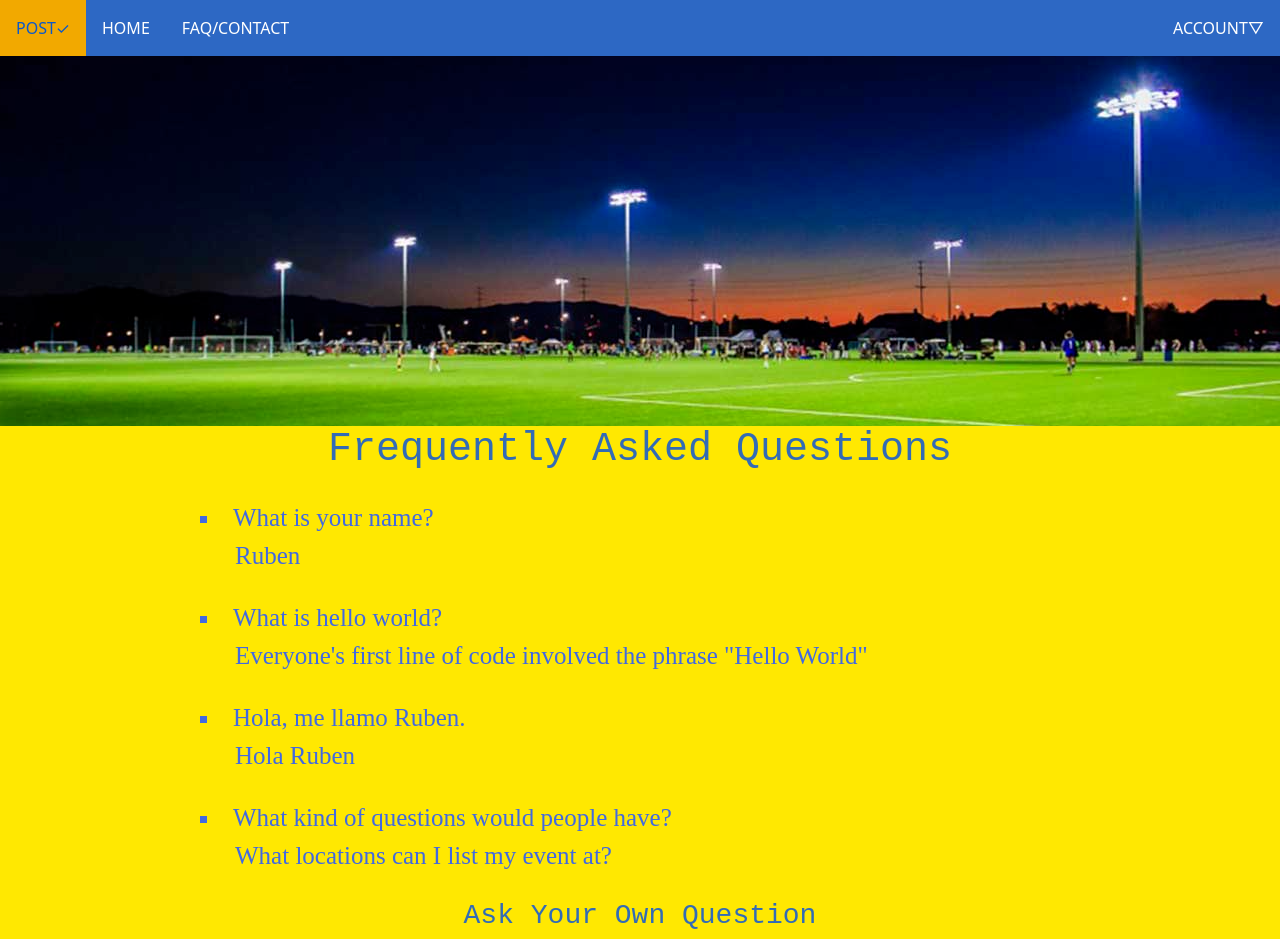
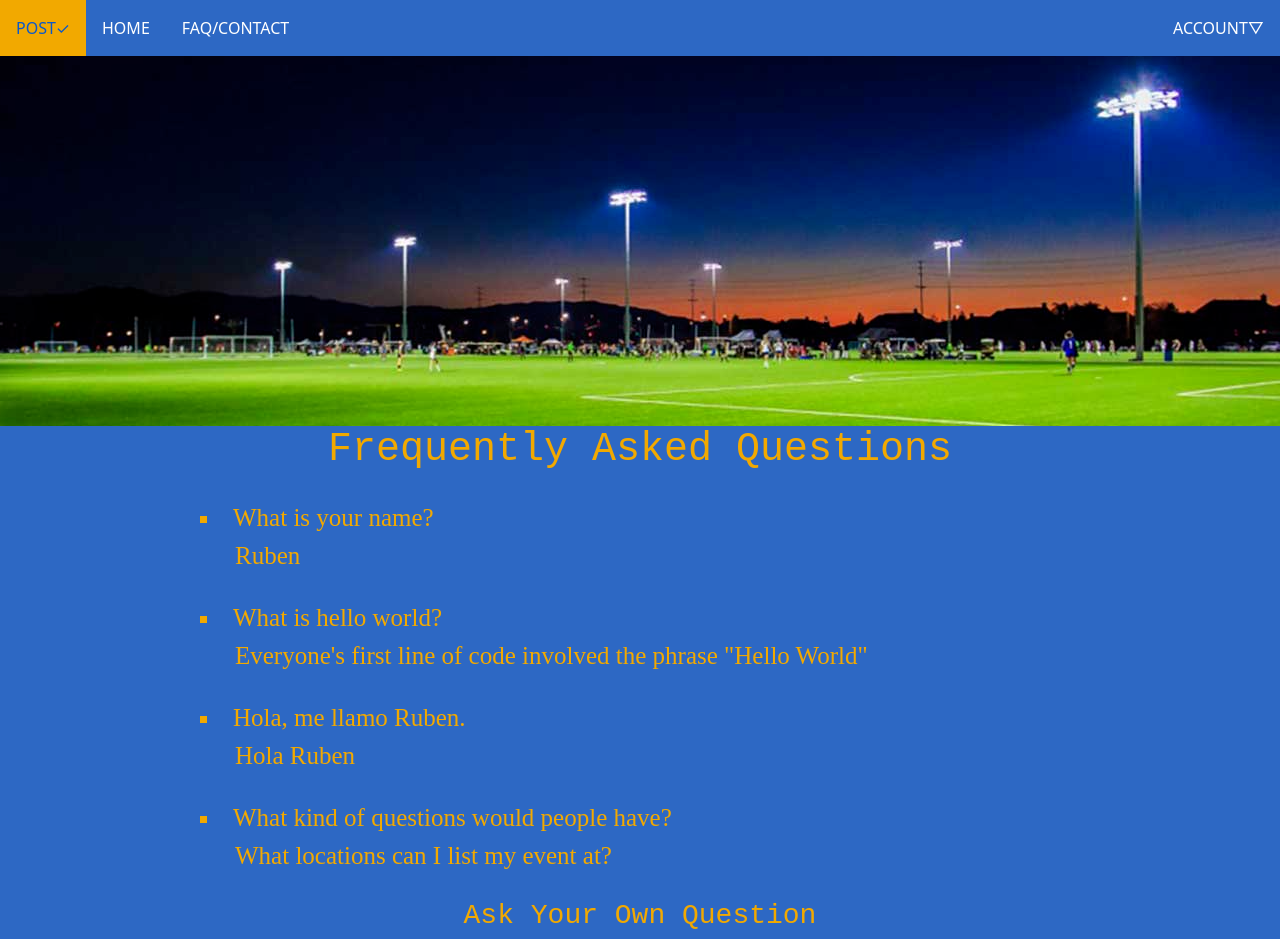
Before and after one commit to maxdalton01/bSports, a React (Create React App) app in the folder frontend/: page /FAQ in a window 1280 px wide. Shown: the top 939 px of the page. Built offline with nearby package versions, Linux system fonts and the light colour scheme.

Commit message:
updated components folder name

```diff
--- a/frontend/src/Components/CreateAcc.css
+++ /dev/null
@@ -1,16 +0,0 @@
-.group {
-    text-align: center;
-}
-
-.userEntry {
-    margin-top: 15px;
-    margin-right: 100px;
-    margin-left: 96px;
-    margin-bottom: 15px;
-}
-
-.passEntry {
-    margin-right: 100px;
-    margin-left: 100px;
-    margin-bottom: 15px;
-}
--- a/frontend/src/Components/CreateAcc.js
+++ /dev/null
@@ -1,43 +0,0 @@
-import React, {Component} from "react";
-import "./CreateAcc.css"
-
-class CreateAcc extends Component {
-    constructor(props){
-        super(props);
-        this.state = {username: '', password: ''};
-        this.handleSubmit = this.handleSubmit.bind(this);
-        this.handleChange = this.handleChange.bind(this);
-    }
-
-    handleChange(event) {
-        this.setState({value: event.target.value});
-    }
-
-    handleSubmit(event) {
-        alert('A name was submitted: ' + this.state.username);
-        alert('A password was submitted: ' + this.state.password);
-        event.preventDefault();
-    }
-
-    render() {
-        return (
-            <form className="group" onSubmit={this.handleSubmit}>
-                <h3 className="signUp">Sign Up</h3>
-
-                <div className="username">
-                    <label>Username</label>
-                    <input type="text" username={this.state.value} onChange={this.handleChange} className="userEntry" placeholder="Username" />
-                </div>
-
-                <div className="password">
-                    <label>Password</label>
-                    <input type="password" password={this.state.value} onChange={this.handleChange} className="passEntry" placeholder="Enter password" />
-                </div>
-
-                <button type="submit" className="button">Sign Up</button>
-            </form>
-        );
-    }
-}
-
-export default CreateAcc;
--- a/frontend/src/Components/FAQ.css
+++ /dev/null
@@ -1,37 +0,0 @@
-.header {
-    color: #326bb6;
-    background-color: #ffe801;
-    text-align: center;
-    font-family: Courier New;
-}
-
-.questions {
-    font-family: Poppins;
-    margin-left: 200px;
-    text-align: left;
-    font-size: 25px;
-    color: royalblue;
-    margin-right: 200px;
-    margin-top: 25px;
-    margin-bottom: 25px;
-    list-style-type: square;
-}
-
-.submitQuestion {
-    margin-right: 200px;
-    margin-left: 200px;
-    margin-bottom: 10px;
-}
-
-.submitButton {
-    margin-bottom: 100px;
-}
-
-.answers {
-    text-indent: 35px;
-}
-
-.topImage {
-    height: auto;
-    width: 100%;
-}
--- a/frontend/src/Components/FAQ.js
+++ /dev/null
@@ -1,51 +0,0 @@
-import React from 'react'
-import "./FAQ.css"
-import field from "./field.png"
-
-
-function FAQ() {
-    return (
-        <div className="header">
-            <div className="topImage">
-                <img src={field} />
-            </div>
-            <h1>Frequently Asked Questions</h1>
-            <li className="questions">
-                What is your name?
-                <div className="answers">
-                    Ruben
-                </div>
-            </li>
-            <li className="questions">
-                What is hello world?
-                <div className="answers">
-                    Everyone's first line of code involved the phrase "Hello World"
-                </div>
-            </li>
-            <li className="questions">
-                Hola, me llamo Ruben.
-                <div className="answers">
-                    Hola Ruben
-                </div>
-            </li>
-            <li className="questions">
-                What kind of questions would people have?
-                <div className="answers">
-                    What locations can I list my event at?
-                </div>
-            </li>
-            <form>
-                <h3>Ask Your Own Question</h3>
-
-                <div className="submitQuestion">
-                    <input type="text" className="form-control" placeholder="Question" />
-                </div>
-
-                <button type="submit" className="submitButton">Submit</button>
-
-            </form>
-        </div>
-    )
-}
-
-export default FAQ
--- a/frontend/src/components/FAQ.css
+++ b/frontend/src/components/FAQ.css
@@ -1,6 +1,6 @@
 .header {
-    color: #326bb6;
-    background-color: #ffe801;
+    color: #F2A900;
+    background-color: #2D68C4;
     text-align: center;
     font-family: Courier New;
 }
@@ -10,7 +10,7 @@
     margin-left: 200px;
     text-align: left;
     font-size: 25px;
-    color: royalblue;
+    color: #F2A900;
     margin-right: 200px;
     margin-top: 25px;
     margin-bottom: 25px;
```
Also changed, not shown: frontend/src/App.js (+4 -4 lines), frontend/src/Components/field.png (deleted), frontend/src/components/homePage.js (renamed from frontend/src/Components/homePage.js), frontend/src/components/toolBar.js (renamed from frontend/src/Components/toolBar.js), 1 other file (tests, documents, lock files or other folders).
